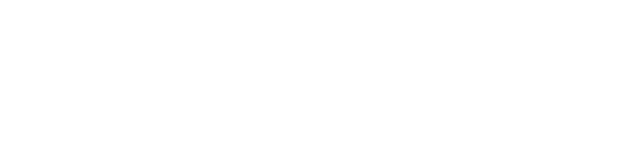
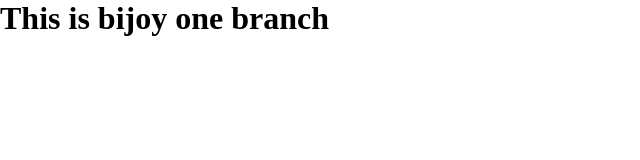
Before and after one commit to infobijoy/just-try-it, a plain HTML site: page index.html in a window 1280 px wide. Shown: the whole page, without its empty margins (0-640 px from the left). Drawn offline with Linux system fonts and the light colour scheme.

Commit message:
added a h1 tag

```diff
--- a/index.html
+++ b/index.html
@@ -4,9 +4,10 @@
     <meta charset="UTF-8">
     <meta http-equiv="X-UA-Compatible" content="IE=edge">
     <meta name="viewport" content="width=device-width, initial-scale=1.0">
+    <link rel="stylesheet" href="style.css">
     <title>HTML</title>
 </head>
 <body>
-
+    <h1> This is bijoy one branch </h1>
 </body>
 </html>
--- /dev/null
+++ b/style.css
@@ -0,0 +1,4 @@
+* {
+    margin: 0;
+    padding: 0;
+}
```
